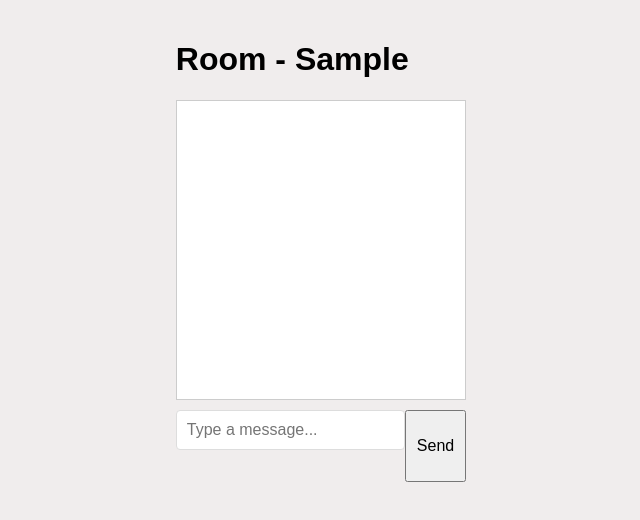
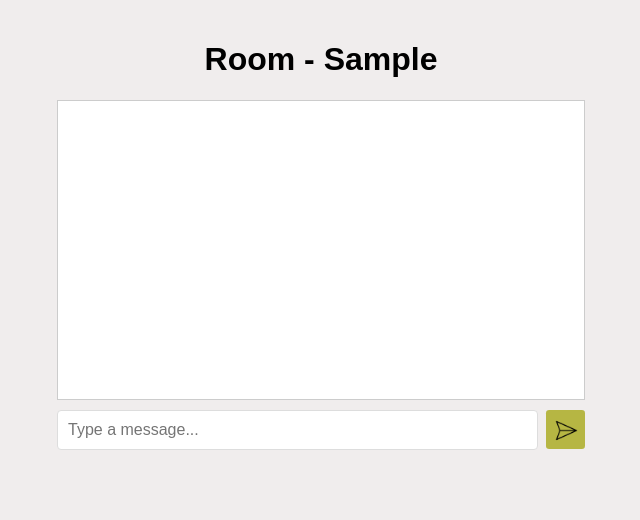
Before and after one commit to akhil484/ChatApp, a website: page public/chat.HTML in a window 1280 px wide. Both pictures are taken after typing "Sample", "Sample" into the empty fields and a click on the button "Create Room". Shown: the whole page, without its empty margins (319-959 px from the left). Drawn offline with Linux system fonts and the light colour scheme.

Commit message:
changed styling and fixed a few bugs

```diff
--- a/public/chat.HTML
+++ b/public/chat.HTML
@@ -16,7 +16,7 @@
         }
         #messages {
             border: 1px solid #ccc;
-            width: 100%;
+            width: 33rem;
             max-width: 600px;
             height: 300px;
             overflow-y: auto;
@@ -35,11 +35,10 @@
             padding: 10px;
             font-size: 16px;
             display: flex;
-    flex-wrap: wrap;
+            flex-wrap: wrap;
         }
         #send {
-            padding: 10px;
-            font-size: 16px;
+            padding: 0.5rem;
         }
 		#other_msg{
         	width: 250px;
@@ -109,6 +108,22 @@
         .button-grp {
             margin-left: 9rem;
         }
+        img {
+            width: 1.6rem;
+            height: 1.6rem;
+            cursor: pointer;
+        }
+        .arrow {
+            display: block;
+            background-color: #b6b643;
+            width: 2.46rem;
+            height: 2.46rem;
+            margin-left: 0.5rem;
+            border-radius: 0.2rem;
+        }
+        #room-id-text {
+            text-align: center;
+        }
 
     </style>
 </head>
@@ -130,11 +145,11 @@
     </div>
 
     <div id="chat_screen">
-        <h1>Room - <span id="room"></span></h1>
+        <h1 id="room-id-text">Room - <span id="room"></span></h1>
         <div id="messages"></div>
         <div id="input-container">
             <input type="text" id="message" placeholder="Type a message..." />
-            <button id="send">Send</button>
+            <div class="arrow"><img src="/images/send.png" id="send"></div>
         </div>
     </div>
     <script src="script.js"></script>
--- a/public/script.js
+++ b/public/script.js
@@ -27,6 +27,27 @@ function createConnection()
 
         else
         {
+
+            if(data.who=="self")
+            {
+                message.id = "self_msg";
+                const newSpan = document.createElement("span");
+                newSpan.id = "uniqueName";
+                newSpan.textContent = 'You';
+
+
+                message.appendChild(newSpan);
+
+
+                const lineBreak = document.createElement('br');
+                message.appendChild(lineBreak);
+                const lineBreak2 = document.createElement('br');
+                message.appendChild(lineBreak2);
+
+                message.appendChild(document.createTextNode(data.content));
+
+            }
+            else{
                 message.id = "other_msg";
 
                 const newSpan = document.createElement("span");
@@ -41,6 +62,8 @@ function createConnection()
                 message.appendChild(lineBreak2);
 
                 message.appendChild(document.createTextNode(data.content));
+            }
+
 
 
         }
@@ -54,23 +77,6 @@ function createConnection()
 sendButton.addEventListener('click', () => {
     const input_msg = messageInput.value;
     if (input_msg) {
-        const message = document.createElement('div');
-        message.id = "self_msg";
-        const newSpan = document.createElement("span");
-        newSpan.id = "uniqueName";
-        newSpan.textContent = 'You';
-
-
-        message.appendChild(newSpan);
-
-
-        const lineBreak = document.createElement('br');
-        message.appendChild(lineBreak);
-        const lineBreak2 = document.createElement('br');
-        message.appendChild(lineBreak2);
-
-        message.appendChild(document.createTextNode(input_msg));
-        messagesDiv.appendChild(message);
 
         socket.send(JSON.stringify({
             type: 'message',
@@ -83,7 +89,7 @@ sendButton.addEventListener('click', () => {
     }
 });
 
-// Send a message when Enter is pressed
+
 messageInput.addEventListener('keypress', (event) => {
     if (event.key === 'Enter') {
         sendButton.click();
```
Also changed, not shown: src/index.js (+18 -6 lines), public/images/send.png (added). Lines whose indentation alone changed are shown as unchanged.
